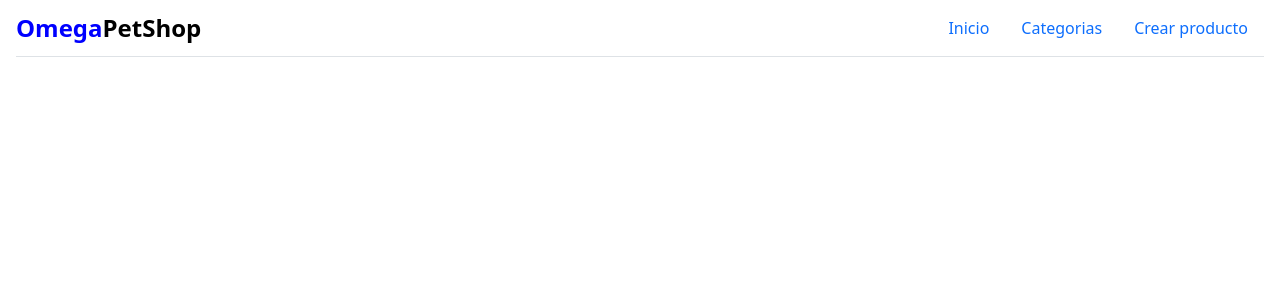
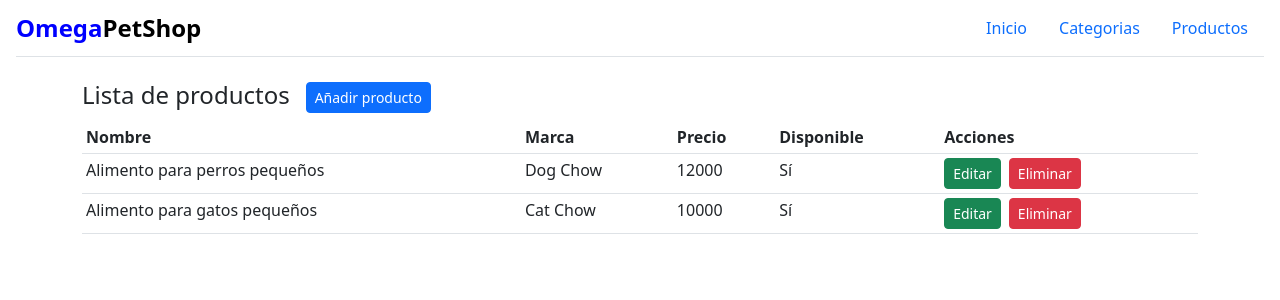
Before and after one commit to carlospalma-sistemas/omega-petshop-frontend, a React (Create React App) app: page /productos in a window 1280 px wide. Shown: the top 300 px of the page. Built offline with nearby package versions, Linux system fonts and the light colour scheme.

Commit message:
Incorporados Hooks y estados

```diff
--- a/src/App.js
+++ b/src/App.js
@@ -3,16 +3,19 @@ import Header from "./componentes/general/Header";
 import Tarjetas from "./componentes/general/Tarjetas";
 import FormProducto from "./componentes/productos/FormProductos";
 import { BrowserRouter, Routes, Route } from "react-router-dom";
+import ListaProductos from "./componentes/productos/ListaProductos";
 
 const App = () =>{
   return (
     <div>
-      <Header></Header>
+      <Header/>
       <BrowserRouter>
         <Routes>
           <Route path="/" element={<Tarjetas/>} exact></Route>
           <Route path="/categorias" element={<ListaFormCategorias/>} exact></Route>
+          <Route path="/productos" element={<ListaProductos/> } exact></Route>
           <Route path="/productos/form" element={<FormProducto/>} exact></Route>
+          <Route path="/productos/form/:id" element={<FormProducto/>} exact></Route>
         </Routes>
       </BrowserRouter>
     </div>
--- a/src/componentes/categorias/ListaFormCategorias.js
+++ b/src/componentes/categorias/ListaFormCategorias.js
@@ -1,8 +1,32 @@
-import categoriaServicios from "../../servicios/categoriaServicios";
+import { useEffect } from "react";
+import { useState } from "react";
+import Estados from "../../enums/Estados";
+import CategoriaServicios from "../../servicios/CategoriaServicios";
 
 const ListaFormCategorias = () => {
-    const listaCategorias = categoriaServicios.listarCategorias();
-    console.log(listaCategorias);
+
+    const [ estado, setEstado ] = useState(Estados.CARGANDO);
+    const [ listaCategorias, setListacategorias ] = useState([]);
+
+    useEffect(() => {
+        const cargarDatos = async () => {
+            try {
+                const respuesta = await CategoriaServicios.listarCategorias();
+                if (respuesta.length > 0 ) {
+                    setListacategorias(respuesta);
+                    setEstado(Estados.OK);
+                    console.log(listaCategorias);
+                }
+                else {
+                    setEstado(Estados.VACIO);
+                }
+            } catch (error) {
+                setEstado(Estados.ERROR);
+                console.log(error);
+            }
+        }
+        cargarDatos();
+    }, [])
 
     return (
         <div className="container">
@@ -19,6 +43,18 @@ const ListaFormCategorias = () => {
                     </thead>
                     <tbody>
                     {
+                        estado === Estados.ERROR ? (
+                            <tr><td>Ocurrió un error...</td></tr>
+                        )
+                        :
+                        estado === Estados.CARGANDO ? (
+                            <tr><td>Cargando...</td></tr>
+                        )
+                        :
+                        estado === Estados.VACIO ? (
+                            <tr><td>No hay datos</td></tr>
+                        )
+                        :
                         listaCategorias.map((categoria) => (
                             <tr key={categoria.id}>
                                 <td>{categoria.nombre}</td>
--- a/src/componentes/general/Header.js
+++ b/src/componentes/general/Header.js
@@ -9,7 +9,7 @@ const Header = () => {
             <ul className="nav nav-pills">
                 <li className="nav-item"><a href="/" className="nav-link">Inicio</a></li>
                 <li className="nav-item"><a href="/categorias" className="nav-link">Categorias</a></li>
-                <li className="nav-item"><a href="/productos/form" className="nav-link">Crear producto</a></li>
+                <li className="nav-item"><a href="/productos" className="nav-link">Productos</a></li>
             </ul>
         </header>
     );
--- a/src/componentes/productos/FormProductos.js
+++ b/src/componentes/productos/FormProductos.js
@@ -1,7 +1,7 @@
-import categoriaServicios from "../../servicios/categoriaServicios";
+import CategoriaServicios from "../../servicios/CategoriaServicios";
 
 const FormProducto = () => {
-    const listaCategorias = categoriaServicios.listarCategorias();
+    const listaCategorias = CategoriaServicios.listarCategorias();
 
     return (
         <form className="container">
@@ -41,7 +41,8 @@ const FormProducto = () => {
             </div>
             <div>
                 <div className="mb-3 col-2">
-                    <button className="btn btn-success btn-sm me-2">Guardar</button>
+                    <a href="/productos" className="btn btn-success btn-sm me-2">Guardar</a>
+                    <a href="/productos" className="btn btn-light btn-sm me-2">Cancelar</a>
                 </div>
             </div>
         </form>
--- /dev/null
+++ b/src/componentes/productos/ListaProductos.js
@@ -0,0 +1,73 @@
+import { useEffect } from "react";
+import { useState } from "react";
+import Estados from "../../enums/Estados";
+import ProductoServicios from "../../servicios/ProductoServicios";
+
+const ListaProductos = () => {
+
+    const [ estado, setEstado ] = useState(Estados.CARGANDO);
+    const [ listaProductos, setListaproductos ] = useState([]);
+
+    useEffect(() => {
+        const cargarDatos = async () => {
+            const respuesta = await ProductoServicios.listarProductos();
+            if (respuesta.length > 0) {
+                setEstado(Estados.OK);
+                setListaproductos(respuesta);
+            }
+            else {
+                setEstado(Estados.VACIO);
+            }
+        }
+        cargarDatos();
+    }, [])
+
+    return (
+        <div className="container">
+            <h4>Lista de productos<a href="/productos/form" className="btn btn-sm btn-primary ms-3">Añadir producto</a> </h4>
+            <div id="tabla">
+                <table className="table table-sm">
+                    <thead>
+                        <tr>
+                            <th>Nombre</th>
+                            <th>Marca</th>
+                            <th>Precio</th>
+                            <th>Disponible</th>
+                            <th>Acciones</th>
+                        </tr>
+                    </thead>
+                    <tbody>
+                        {
+                            estado === Estados.CARGANDO ?
+                            (<tr>
+                                <td colSpan="5" align="center">
+                                    <div class="spinner-border text-secondary" role="status">
+                                        <span class="visually-hidden">Loading...</span>
+                                    </div>
+                                </td>
+                            </tr>) :
+                            estado === Estados.OK ?
+                                listaProductos.map((producto)=> (
+                                    <tr>
+                                        <td>{producto.nombre}</td>
+                                        <td>{producto.marca}</td>
+                                        <td>{producto.precio}</td>
+                                        <td>{producto.disp ? "Sí" : "No"}</td>
+                                        <td>
+                                            <a href={"/productos/form/"+producto.id} className="btn btn-sm btn-success me-2">Editar</a>
+                                            <button className="btn btn-sm btn-danger">Eliminar</button>
+                                        </td>
+                                    </tr>
+                                )) :
+                                (<tr>
+                                    <td colSpan="5">No hay datos</td>
+                                </tr>)
+                        }
+                    </tbody>
+                </table>
+            </div>
+        </div>
+    )
+}
+
+export default ListaProductos;
--- /dev/null
+++ b/src/enums/Estados.js
@@ -0,0 +1,8 @@
+const Estados = {
+    VACIO : 0,
+    OK : 1,
+    CARGANDO : 2,
+    ERROR: 3
+}
+
+export default Estados;
--- /dev/null
+++ b/src/servicios/ProductoServicios.js
@@ -0,0 +1,32 @@
+const productos = [
+    {
+        id: 1,
+        nombre: "Alimento para perros pequeños",
+        marca: "Dog Chow",
+        precio: 12000,
+        categorias: [ "Alimentos para perros" ],
+        imagen : "bolsa_dogchow.jpg",
+        disp : true
+    },
+    {
+        id: 2,
+        nombre: "Alimento para gatos pequeños",
+        marca: "Cat Chow",
+        precio: 10000,
+        categorias: [ "Alimentos para gatos" ],
+        imagen : "bolsa_catchow.jpg",
+        disp : true
+    }
+]
+
+const ProductoServicios = {};
+
+ProductoServicios.listarProductos = () => {
+    return new Promise((resolve, reject) => {
+        setTimeout(() => {
+            resolve(productos);
+        }, 2000)
+    })
+}
+
+export default ProductoServicios;
--- a/src/servicios/categoriaServicios.js
+++ b/src/servicios/categoriaServicios.js
@@ -13,10 +13,14 @@ const categorias = [
     },
 ]
 
-const categoriaServicios = {};
+const CategoriaServicios = {};
 
-categoriaServicios.listarCategorias = () => {
-    return categorias;
+CategoriaServicios.listarCategorias = () => {
+    return new Promise((resolve, reject) => {
+        setTimeout(() => {
+            reject("Uy no, se despapayó");
+        }, 2000)
+    })
 }
 
-export default categoriaServicios;
+export default CategoriaServicios;
```
